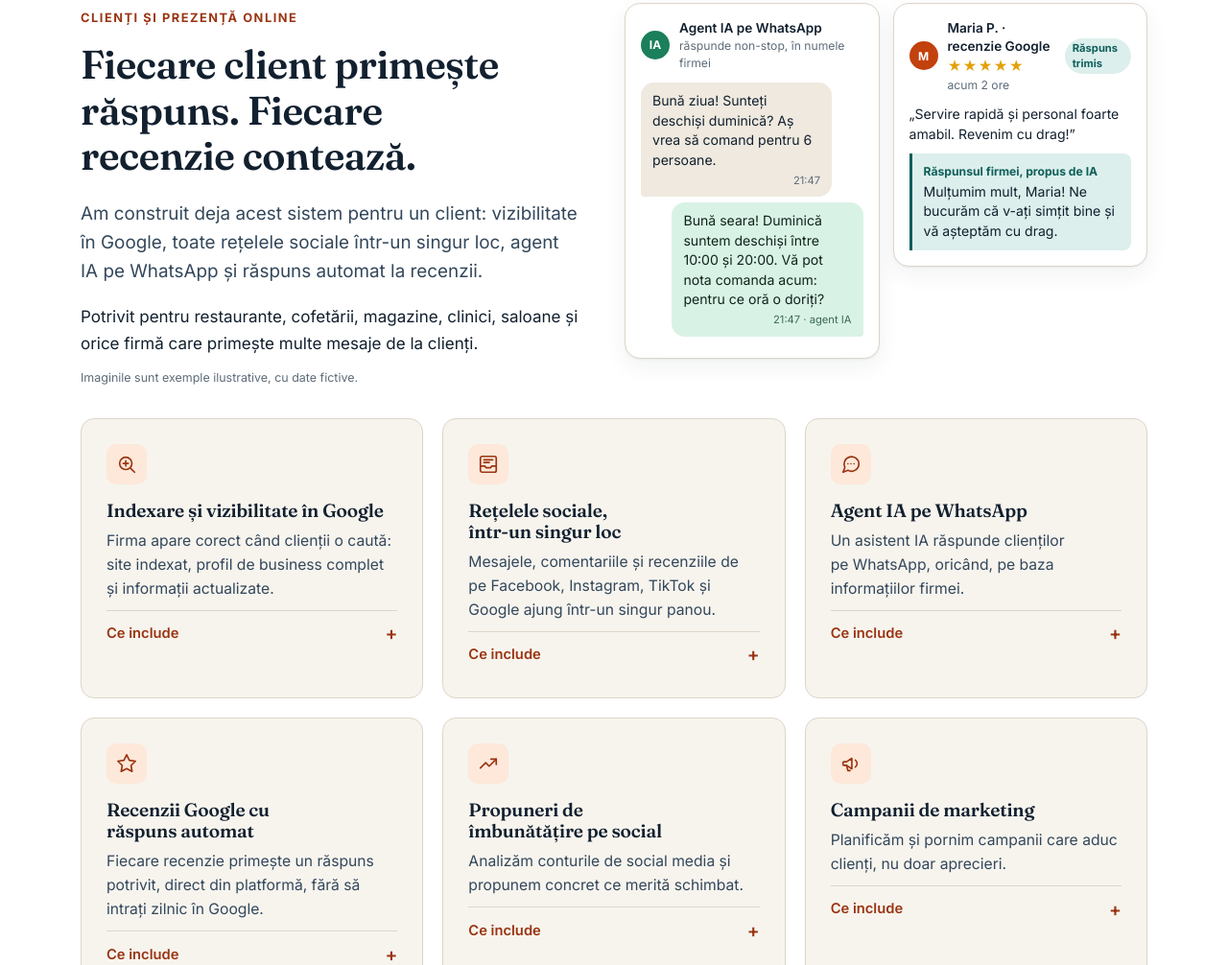
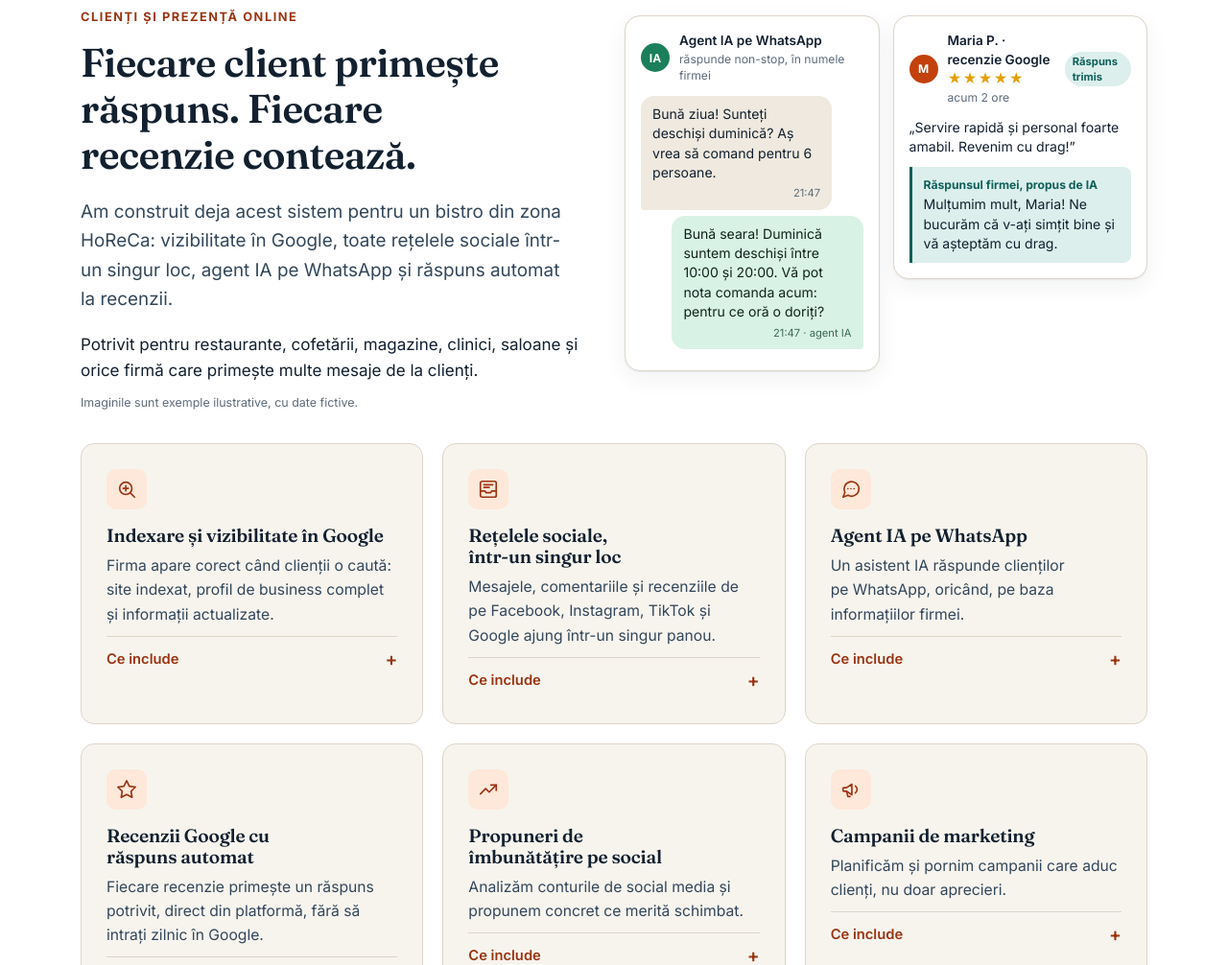
Before and after one commit to gabriel-sandi/nuratadigitalizarea-site, a plain HTML site: page site/servicii.html in a window 1280 px wide. Shown: the part 1626-2632 px from the top of the page at 96% size. Drawn offline with Linux system fonts and the light colour scheme.

Commit message:
Studiul de caz: un bistro din zona HoReCa
Co-Authored-By: Claude Opus 5.5 <noreply@anthropic.com>
Claude-Session: https://claude.ai/code/session_01YL32AN7GaeiH2P2XHnBGg1

```diff
--- a/site/servicii.html
+++ b/site/servicii.html
@@ -116,7 +116,7 @@
       <div>
         <span class="eyebrow">Clienți și prezență online</span>
         <h2>Fiecare client primește răspuns. Fiecare recenzie contează.</h2>
-        <p class="lead">Am construit deja acest sistem pentru un client: vizibilitate în Google, toate rețelele sociale într-un singur loc, agent IA pe WhatsApp și răspuns automat la recenzii.</p>
+        <p class="lead">Am construit deja acest sistem pentru un bistro din zona HoReCa: vizibilitate în Google, toate rețelele sociale într-un singur loc, agent IA pe WhatsApp și răspuns automat la recenzii.</p>
         <p class="mb-0">Potrivit pentru restaurante, cofetării, magazine, clinici, saloane și orice firmă care primește multe mesaje de la clienți.</p>
       </div>
       <div class="showcase-mocks">
```
Also changed, not shown: site/index.html (+1 -1 lines).
